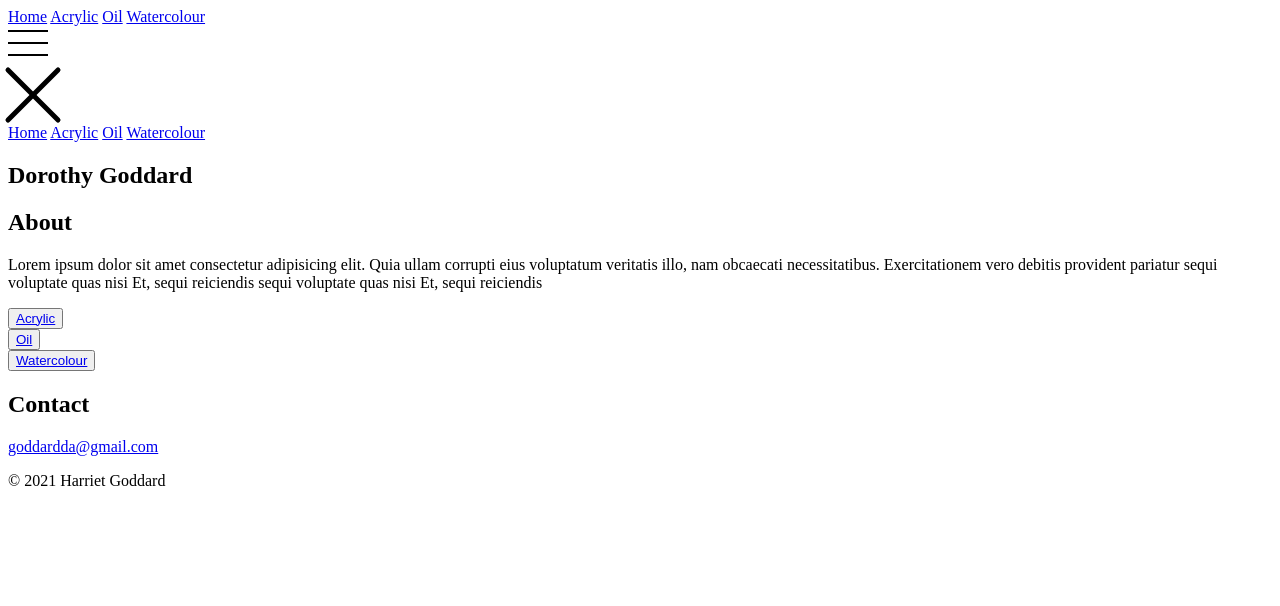
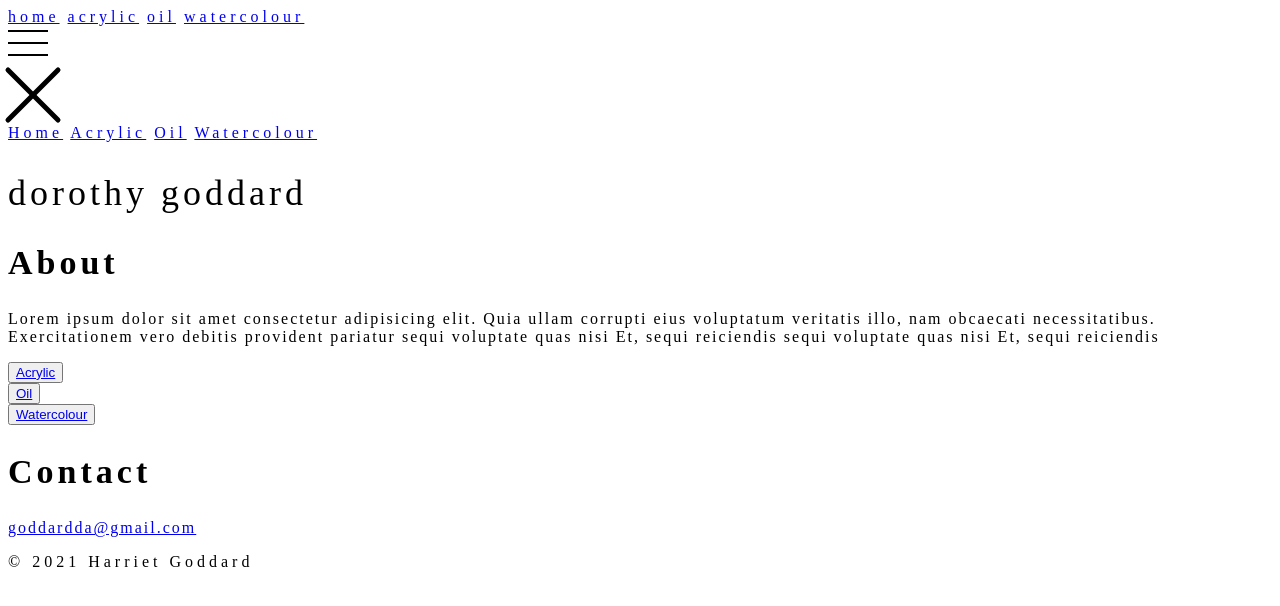
Before and after one commit to harrietgoddard/dg-portfolio, a website: page docs/index.html in a window 1280 px wide. Drawn offline with Linux system fonts and the light colour scheme.

Commit message:
css filename underscore test

```diff
--- a/docs/styles/style.css
+++ b/docs/styles/style.css
@@ -1,7 +1,7 @@
 /* @import '_reset.css';
-@import '_settings.css';
-@import '_typography.css';
-@import '_buttons.css';
+@import '_settings.css'; */
+@import 'typography.css';
+/* @import '_buttons.css';
 @import '_header.css';
 @import '_hero.css';
 @import '_text-content.css';
```
Also changed, not shown: docs/styles/typography.css (renamed from docs/styles/_typography.css).
